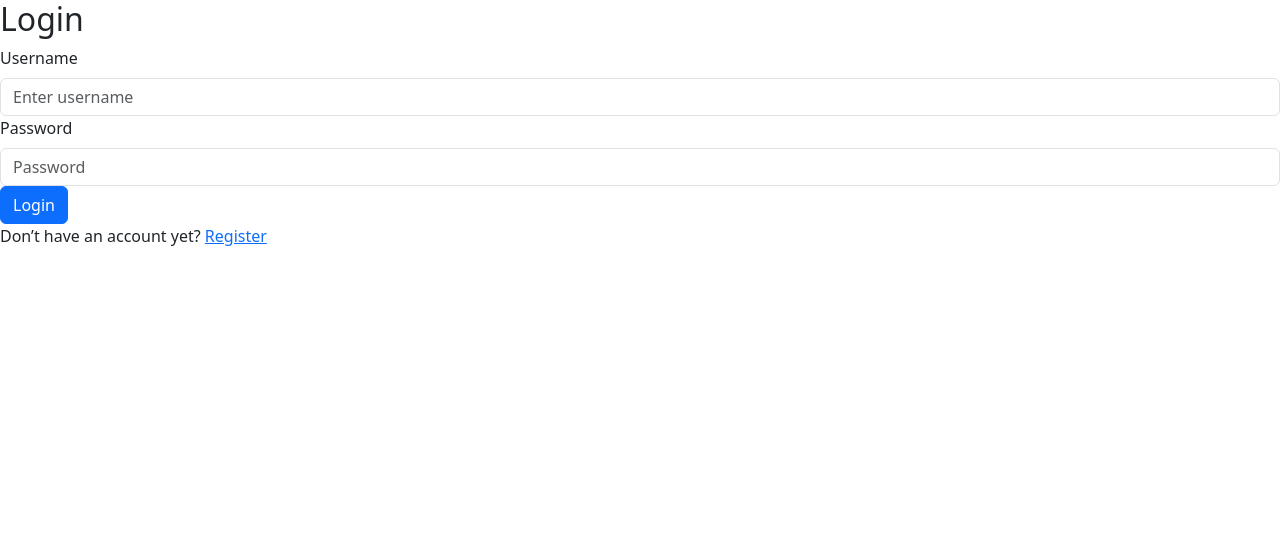
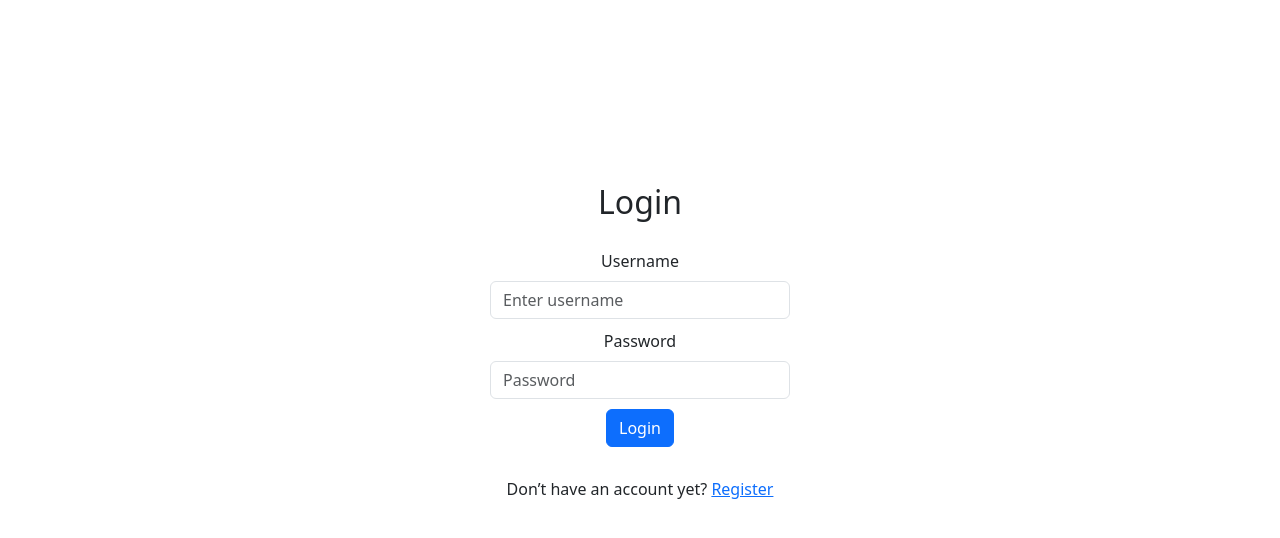
Before and after one commit to viktoria284/ClothesFront, a React (Vite) app: page /login in a window 1280 px wide. Shown: the top 538 px of the page. Built offline with nearby package versions, Linux system fonts and the light colour scheme; the HTML template or start-up script is replaced by a standard one.

Commit message:
css for login register

```diff
--- a/src/Pages/LoginPage.tsx
+++ b/src/Pages/LoginPage.tsx
@@ -4,6 +4,7 @@ import { useAuth } from "../Context/AuthContext";
 import { useForm } from "react-hook-form";
 import { yupResolver } from "@hookform/resolvers/yup";
 import { Link } from "react-router-dom";
+import "./LoginRegister.css";
 
 type LoginFormsInputs = {
   userName: string;
@@ -28,15 +29,16 @@ const Login = () => {
   };
 
   return (
-    <div>
+    <div className="login-container">
       <h2>Login</h2>
-      <Form onSubmit={handleSubmit(handleLogin)}>
+      <Form onSubmit={handleSubmit(handleLogin)} className="form-container">
         <Form.Group controlId="formBasicEmail">
           <Form.Label>Username</Form.Label>
           <Form.Control
             type="text"
             placeholder="Enter username"
             {...register("userName")}
+            className="form-input"
           />
           {errors.userName && (
             <Form.Text className="text-danger">
@@ -51,6 +53,7 @@ const Login = () => {
             type="password"
             placeholder="Password"
             {...register("password")}
+            className="form-input"
           />
           {errors.password && (
             <Form.Text className="text-danger">
@@ -63,7 +66,7 @@ const Login = () => {
           Login
         </Button>
       </Form>
-      <p>
+      <p className="register-link">
         Don’t have an account yet? <Link to="/register">Register</Link>
       </p>
     </div>
--- /dev/null
+++ b/src/Pages/LoginRegister.css
@@ -0,0 +1,25 @@
+.login-container {
+    display: flex;
+    flex-direction: column;
+    align-items: center;
+    justify-content: center;
+    text-align: center;
+    margin-top: 30px;
+    margin-right: 280px;
+    margin-bottom: 10px;
+    margin-left: 280px;
+    height: 80vh;
+}
+
+.form-container {
+    width: 300px;
+    margin: 20px;
+}
+
+.form-input {
+    margin-bottom: 10px;
+}
+
+.register-link {
+    margin-top: 10px;
+}
--- a/src/Pages/RegisterPage.tsx
+++ b/src/Pages/RegisterPage.tsx
@@ -3,6 +3,7 @@ import { useForm } from "react-hook-form";
 import { yupResolver } from "@hookform/resolvers/yup";
 import { Form, Button } from "react-bootstrap";
 import { useAuth } from "../Context/AuthContext";
+import "./LoginRegister.css";
 
 type RegisterFormsInputs = {
   email: string;
@@ -13,7 +14,13 @@ type RegisterFormsInputs = {
 const validation = Yup.object().shape({
   email: Yup.string().required("Email is required"),
   userName: Yup.string().required("Username is required"),
-  password: Yup.string().required("Password is required"),
+  password: Yup.string()
+    .required("Password is required")
+    .min(8, "Password must be at least 8 characters")
+    .matches(
+      /^(?=.*[a-z])(?=.*[A-Z])(?=.*\d)(?=.*[@$!%*?&])[A-Za-z\d@$!%*?&]{8,}$/,
+      "Password must contain at least one uppercase letter, one lowercase letter, one number, and one special character"
+    ),
 });
 
 const Register = () => {
@@ -28,15 +35,16 @@ const Register = () => {
     registerUser(form.email, form.userName, form.password);
   };
   return (
-    <div>
+    <div className="login-container">
       <h2>Sign in to your account</h2>
-      <Form onSubmit={handleSubmit(handleLogin)}>
+      <Form onSubmit={handleSubmit(handleLogin)} className="form-container">
         <Form.Group controlId="formBasicEmail">
           <Form.Label>Email address</Form.Label>
           <Form.Control
             type="email"
             placeholder="Enter email"
             {...register("email")}
+            className="form-input"
           />
           {errors.email && (
             <Form.Text className="text-danger">
@@ -51,6 +59,7 @@ const Register = () => {
             type="text"
             placeholder="Enter username"
             {...register("userName")}
+            className="form-input"
           />
           {errors.userName && (
             <Form.Text className="text-danger">
@@ -65,6 +74,7 @@ const Register = () => {
             type="password"
             placeholder="Password"
             {...register("password")}
+            className="form-input"
           />
           {errors.password && (
             <Form.Text className="text-danger">
```
